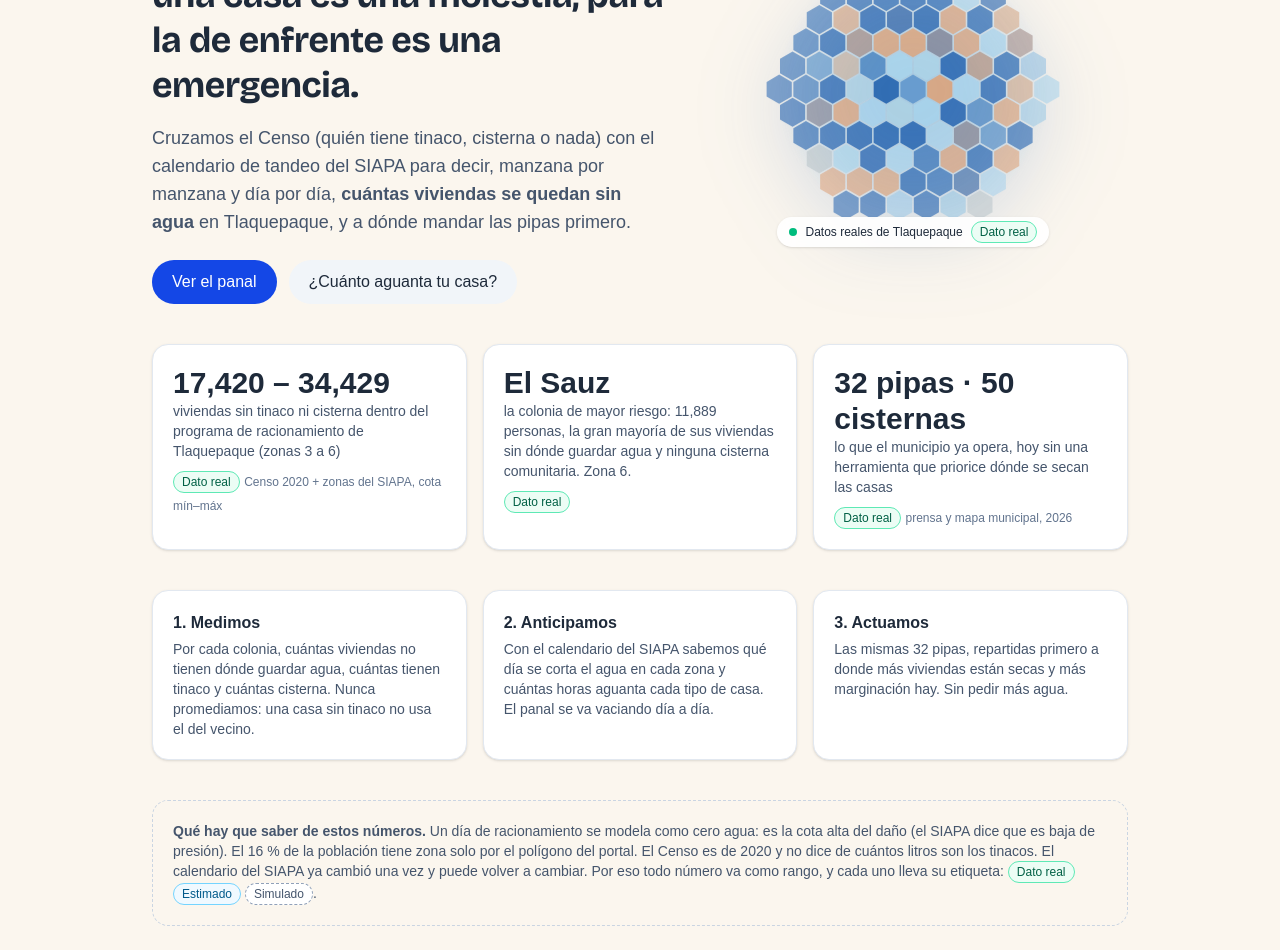
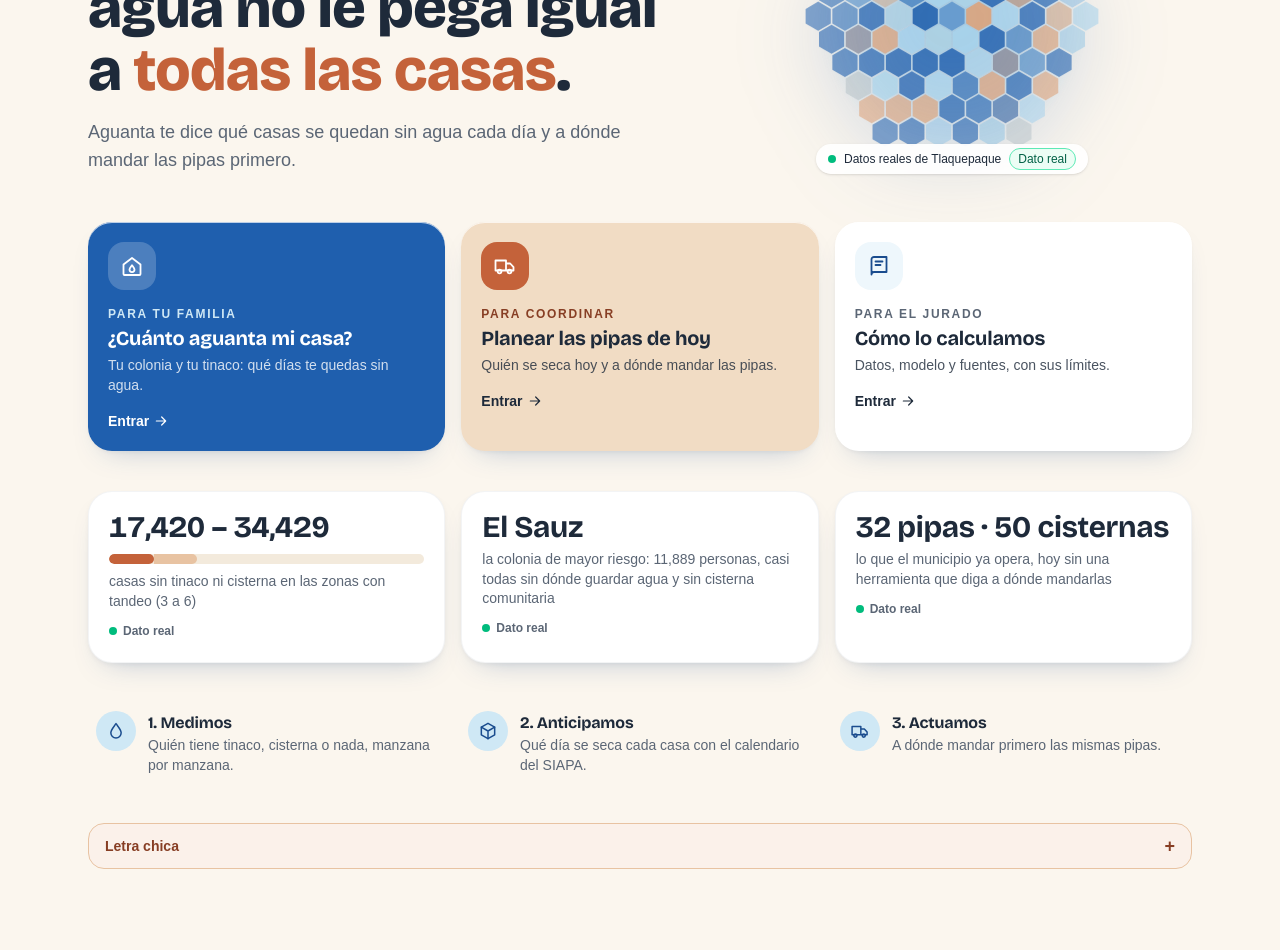
Before and after one commit to danielalira20/agua-tlaquepaque, a Next.js app in the folder app/: page / in a window 1280 px wide. Shown: the part 220-1170 px from the top of the page. After the commit the page ends 1137 px from the top, so only its background shows below. Built offline with nearby package versions, Linux system fonts and the light colour scheme; a web font is replaced by a local one.

Commit message:
feat(app): rehace el Inicio con tres puertas y cifras calculadas de los datos

```diff
--- a/app/src/app/page.tsx
+++ b/app/src/app/page.tsx
@@ -1,40 +1,49 @@
-import Link from "next/link";
-import { Tarjeta, Badge } from "@/components/ui";
+// Inicio: ¿qué quieres saber? Un héroe, tres puertas y tres cifras. Lo demás, en la letra chica.
 import PanalHero from "@/components/PanalHero";
+import { Puertas } from "@/features/inicio/components/Puertas";
+import { CifrasClave } from "@/features/inicio/components/CifrasClave";
+import { Antetitulo, IconoGota, IconoMapa, IconoPipa, LetraChica } from "@/ui";
+
+const PASOS = [
+  { Icono: IconoGota, t: "Medimos", d: "Quién tiene tinaco, cisterna o nada, manzana por manzana." },
+  { Icono: IconoMapa, t: "Anticipamos", d: "Qué día se seca cada casa con el calendario del SIAPA." },
+  { Icono: IconoPipa, t: "Actuamos", d: "A dónde mandar primero las mismas pipas." },
+];
 
 export default function Inicio() {
   return (
-    <main className="mx-auto max-w-5xl p-6">
-      <section className="grid items-center gap-8 py-10 md:grid-cols-[1.2fr_1fr]">
-        <div>
-          <div className="text-sm font-semibold uppercase tracking-wider text-blue-700">Hackathon Jalisco 2026 · Reto 01 Ciudades</div>
-          <h1 className="mt-2 text-4xl font-bold leading-tight">El mismo corte de agua: para una casa es una molestia, para la de enfrente es una emergencia.</h1>
-          <p className="mt-4 text-lg text-slate-600">Cruzamos el Censo (quién tiene tinaco, cisterna o nada) con el calendario de tandeo del SIAPA para decir, manzana por manzana y día por día, <b>cuántas viviendas se quedan sin agua</b> en Tlaquepaque, y a dónde mandar las pipas primero.</p>
-          <div className="mt-6 flex gap-3">
-            <Link href="/panal" className="rounded-full bg-blue-700 px-5 py-2.5 font-medium text-white">Ver el panal</Link>
-            <Link href="/mi-casa" className="rounded-full bg-slate-100 px-5 py-2.5 font-medium">¿Cuánto aguanta tu casa?</Link>
-          </div>
+    <main className="mx-auto max-w-6xl px-4 pb-12 md:px-6">
+      <section className="grid items-center gap-6 py-8 md:grid-cols-[1.25fr_1fr] md:py-12">
+        <div className="aparecer">
+          <Antetitulo>Tandeo en San Pedro Tlaquepaque</Antetitulo>
+          <h1 className="mt-3 text-4xl font-extrabold leading-[1.05] tracking-tight md:text-6xl">
+            El mismo corte de agua no le pega igual a <span className="text-barro-500">todas las casas</span>.
+          </h1>
+          <p className="mt-4 max-w-xl text-lg text-tinta-suave">Aguanta te dice qué casas se quedan sin agua cada día y a dónde mandar las pipas primero.</p>
         </div>
         <div className="justify-self-center"><PanalHero /></div>
       </section>
 
-      <section className="grid gap-4 md:grid-cols-3">
-        <Tarjeta><div className="text-3xl font-bold">17,420 – 34,429</div><div className="text-sm text-slate-600">viviendas sin tinaco ni cisterna dentro del programa de racionamiento de Tlaquepaque (zonas 3 a 6)</div><div className="mt-2"><Badge tipo="real" /> <span className="text-xs text-slate-500">Censo 2020 + zonas del SIAPA, cota mín–máx</span></div></Tarjeta>
-        <Tarjeta><div className="text-3xl font-bold">El Sauz</div><div className="text-sm text-slate-600">la colonia de mayor riesgo: 11,889 personas, la gran mayoría de sus viviendas sin dónde guardar agua y ninguna cisterna comunitaria. Zona 6.</div><div className="mt-2"><Badge tipo="real" /></div></Tarjeta>
-        <Tarjeta><div className="text-3xl font-bold">32 pipas · 50 cisternas</div><div className="text-sm text-slate-600">lo que el municipio ya opera, hoy sin una herramienta que priorice dónde se secan las casas</div><div className="mt-2"><Badge tipo="real" /> <span className="text-xs text-slate-500">prensa y mapa municipal, 2026</span></div></Tarjeta>
+      <Puertas />
+
+      <section className="mt-10">
+        <CifrasClave />
       </section>
 
-      <section className="mt-10 grid gap-4 md:grid-cols-3">
-        {[
-          ["1. Medimos", "Por cada colonia, cuántas viviendas no tienen dónde guardar agua, cuántas tienen tinaco y cuántas cisterna. Nunca promediamos: una casa sin tinaco no usa el del vecino."],
-          ["2. Anticipamos", "Con el calendario del SIAPA sabemos qué día se corta el agua en cada zona y cuántas horas aguanta cada tipo de casa. El panal se va vaciando día a día."],
-          ["3. Actuamos", "Las mismas 32 pipas, repartidas primero a donde más viviendas están secas y más marginación hay. Sin pedir más agua."],
-        ].map(([t, d]) => <Tarjeta key={t}><div className="font-semibold">{t}</div><p className="mt-1 text-sm text-slate-600">{d}</p></Tarjeta>)}
+      <section className="mt-10 grid gap-3 md:grid-cols-3">
+        {PASOS.map(({ Icono, t, d }, i) => (
+          <div key={t} className="flex items-start gap-3 rounded-2xl p-2">
+            <span className="grid h-10 w-10 shrink-0 place-items-center rounded-full bg-agua-100 text-agua-700"><Icono /></span>
+            <div><div className="font-display font-bold">{i + 1}. {t}</div><p className="text-sm text-tinta-suave">{d}</p></div>
+          </div>
+        ))}
       </section>
 
-      <section className="mt-10 rounded-2xl border border-dashed border-slate-300 p-5 text-sm text-slate-600">
-        <b>Qué hay que saber de estos números.</b> Un día de racionamiento se modela como cero agua: es la cota alta del daño (el SIAPA dice que es baja de presión). El 16 % de la población tiene zona solo por el polígono del portal. El Censo es de 2020 y no dice de cuántos litros son los tinacos. El calendario del SIAPA ya cambió una vez y puede volver a cambiar. Por eso todo número va como rango, y cada uno lleva su etiqueta: <Badge tipo="real" /> <Badge tipo="estimado" /> <Badge tipo="simulado" />.
-      </section>
+      <LetraChica className="mt-10">
+        <p>Un día de racionamiento se modela como cero agua: es la cota alta del daño (el SIAPA dice que es baja de presión). El 16 % de la población tiene zona solo por el polígono del portal. El Censo es de 2020 y no dice de cuántos litros son los tinacos. El calendario del SIAPA ya cambió una vez y puede volver a cambiar.</p>
+        <p>Por eso todo número va como rango y cada uno lleva su etiqueta: <b>Dato real</b> (fuente oficial), <b>Estimado</b> (lo calcula el modelo) o <b>Simulado</b> (maqueta).</p>
+        <p className="text-xs">Hackathon Jalisco Internacional 2026 · Reto 01 Ciudades inteligentes.</p>
+      </LetraChica>
     </main>
   );
 }
--- /dev/null
+++ b/app/src/features/inicio/components/CifrasClave.tsx
@@ -0,0 +1,34 @@
+"use client";
+import { useMemo } from "react";
+import { useReal } from "@/lib/real";
+import { BarraRango, Etiqueta, Tarjeta } from "@/ui";
+
+/** Tres cifras, calculadas de los datos (no escritas a mano), salvo El Sauz, que viene del hallazgo documentado. */
+export function CifrasClave() {
+  const d = useReal();
+  const t = useMemo(() => {
+    if (!d) return null;
+    let min = 0, max = 0, viv = 0;
+    for (const m of d.manzanas) if (m.en_programa) { min += m.sin_almacen_min; max += m.sin_almacen_max; viv += m.viviendas; }
+    return { min, max, viv };
+  }, [d]);
+  return (
+    <div className="grid gap-4 md:grid-cols-3">
+      <Tarjeta>
+        {t ? <BarraRango tam="lg" min={t.min} max={t.max} total={t.viv} etiqueta="casas sin tinaco ni cisterna en las zonas con tandeo (3 a 6)" />
+          : <div className="h-20 animate-pulse rounded-2xl bg-crema-2" />}
+        <Etiqueta tipo="real" className="mt-3" />
+      </Tarjeta>
+      <Tarjeta>
+        <div className="font-display text-3xl font-bold leading-none">El Sauz</div>
+        <div className="mt-2 text-sm leading-snug text-tinta-suave">la colonia de mayor riesgo: 11,889 personas, casi todas sin dónde guardar agua y sin cisterna comunitaria</div>
+        <Etiqueta tipo="real" className="mt-3" />
+      </Tarjeta>
+      <Tarjeta>
+        <div className="font-display text-3xl font-bold leading-none">{d ? `${d.plan.parametros.pipas} pipas · ${d.meta.conteos.cisternas} cisternas` : "…"}</div>
+        <div className="mt-2 text-sm leading-snug text-tinta-suave">lo que el municipio ya opera, hoy sin una herramienta que diga a dónde mandarlas</div>
+        <Etiqueta tipo="real" className="mt-3" />
+      </Tarjeta>
+    </div>
+  );
+}
--- /dev/null
+++ b/app/src/features/inicio/components/Puertas.tsx
@@ -0,0 +1,26 @@
+import Link from "next/link";
+import { IconoCasa, IconoFlecha, IconoLibro, IconoPipa } from "@/ui";
+
+const PUERTAS = [
+  { href: "/mi-casa", quien: "Para tu familia", titulo: "¿Cuánto aguanta mi casa?", linea: "Tu colonia y tu tinaco: qué días te quedas sin agua.", Icono: IconoCasa, fondo: "bg-agua-600 text-white", icono: "bg-white/20 text-white", quienC: "text-agua-100" },
+  { href: "/panal", quien: "Para coordinar", titulo: "Planear las pipas de hoy", linea: "Quién se seca hoy y a dónde mandar las pipas.", Icono: IconoPipa, fondo: "bg-barro-100 text-tinta", icono: "bg-barro-500 text-white", quienC: "text-barro-700" },
+  { href: "/datos", quien: "Para el jurado", titulo: "Cómo lo calculamos", linea: "Datos, modelo y fuentes, con sus límites.", Icono: IconoLibro, fondo: "bg-white text-tinta", icono: "bg-agua-50 text-agua-700", quienC: "text-tinta-suave" },
+] as const;
+
+/** Tres puertas: cada persona entra por la suya. */
+export function Puertas() {
+  return (
+    <div className="grid gap-4 md:grid-cols-3">
+      {PUERTAS.map(({ href, quien, titulo, linea, Icono, fondo, icono, quienC }, i) => (
+        <Link key={href} href={href} style={{ animationDelay: `${120 + i * 90}ms` }}
+          className={`aparecer group flex flex-col rounded-tarjeta p-5 shadow-suave transition-all duration-300 hover:-translate-y-1 hover:shadow-flota ${fondo}`}>
+          <span className={`grid h-12 w-12 place-items-center rounded-2xl ${icono}`}><Icono className="h-6 w-6" /></span>
+          <span className={`mt-4 text-xs font-bold uppercase tracking-[0.14em] ${quienC}`}>{quien}</span>
+          <span className="mt-1 font-display text-xl font-bold leading-tight">{titulo}</span>
+          <span className="mt-1 text-sm opacity-80">{linea}</span>
+          <span className="mt-4 inline-flex items-center gap-1 text-sm font-semibold">Entrar <IconoFlecha className="h-4 w-4 transition-transform group-hover:translate-x-1" /></span>
+        </Link>
+      ))}
+    </div>
+  );
+}
```
